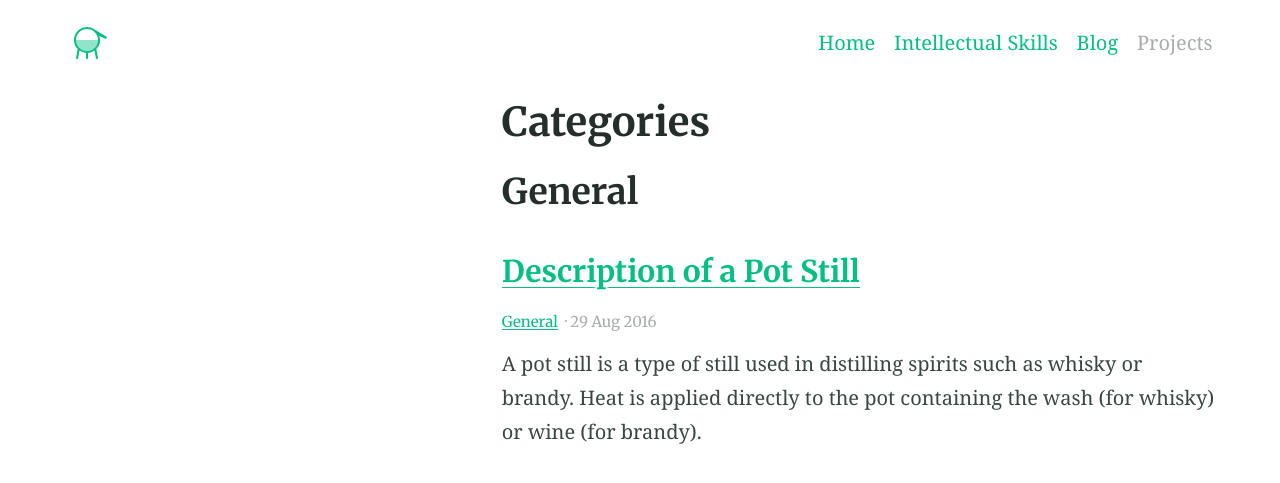
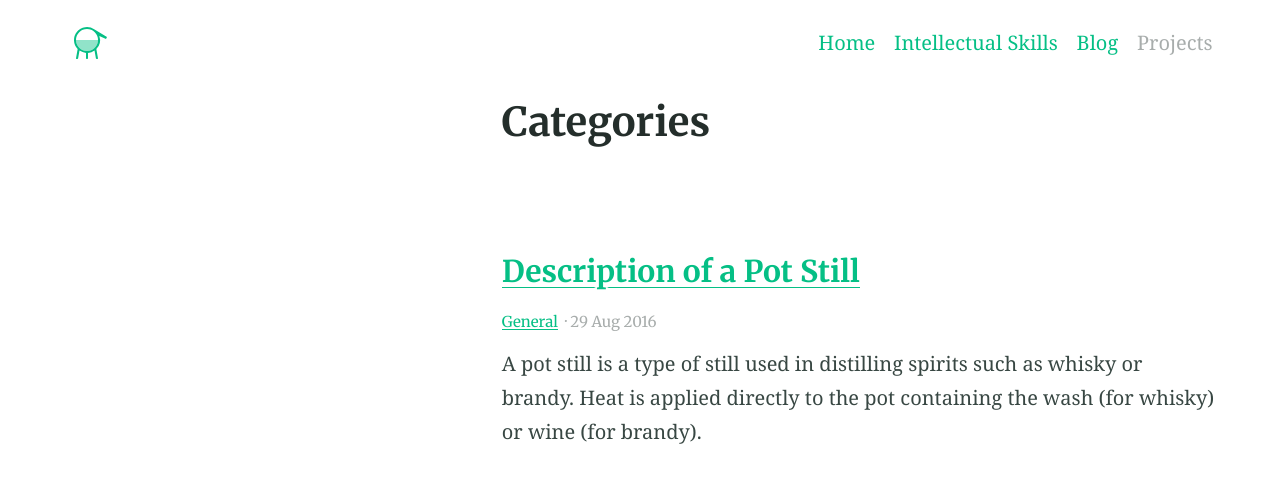
Before and after one commit to Arashfd75/Arashfd75.github.io, a Jekyll site: the page built from projects.md, in a window 1280 px wide. Shown: the top 483 px of the page. Built offline with Jekyll 4.4.1, drawn with Linux system fonts in a browser that asks for light colours.

Commit message:
header color white

```diff
--- a/_sass/sassline-base/_typography.scss
+++ b/_sass/sassline-base/_typography.scss
@@ -58,8 +58,15 @@
   }
 
   // Headings. OpenType ligatures, discretionary ligatures and lining figures enabled if available.
-  h1, h2, h3, h4, h5, h6 {
+  h1, h3, h4, h5, h6 {
     color: $headingColour;
+    font-family: unquote(map-get($headingtype, font-family));
+    font-feature-settings: 'dlig', 'liga', 'lnum', 'kern';
+    font-style: normal;
+    font-weight: map-get($headingtype, bold);
+  }
+  h2{
+    color: rgb(255,255,255);
     font-family: unquote(map-get($headingtype, font-family));
     font-feature-settings: 'dlig', 'liga', 'lnum', 'kern';
     font-style: normal;
```
